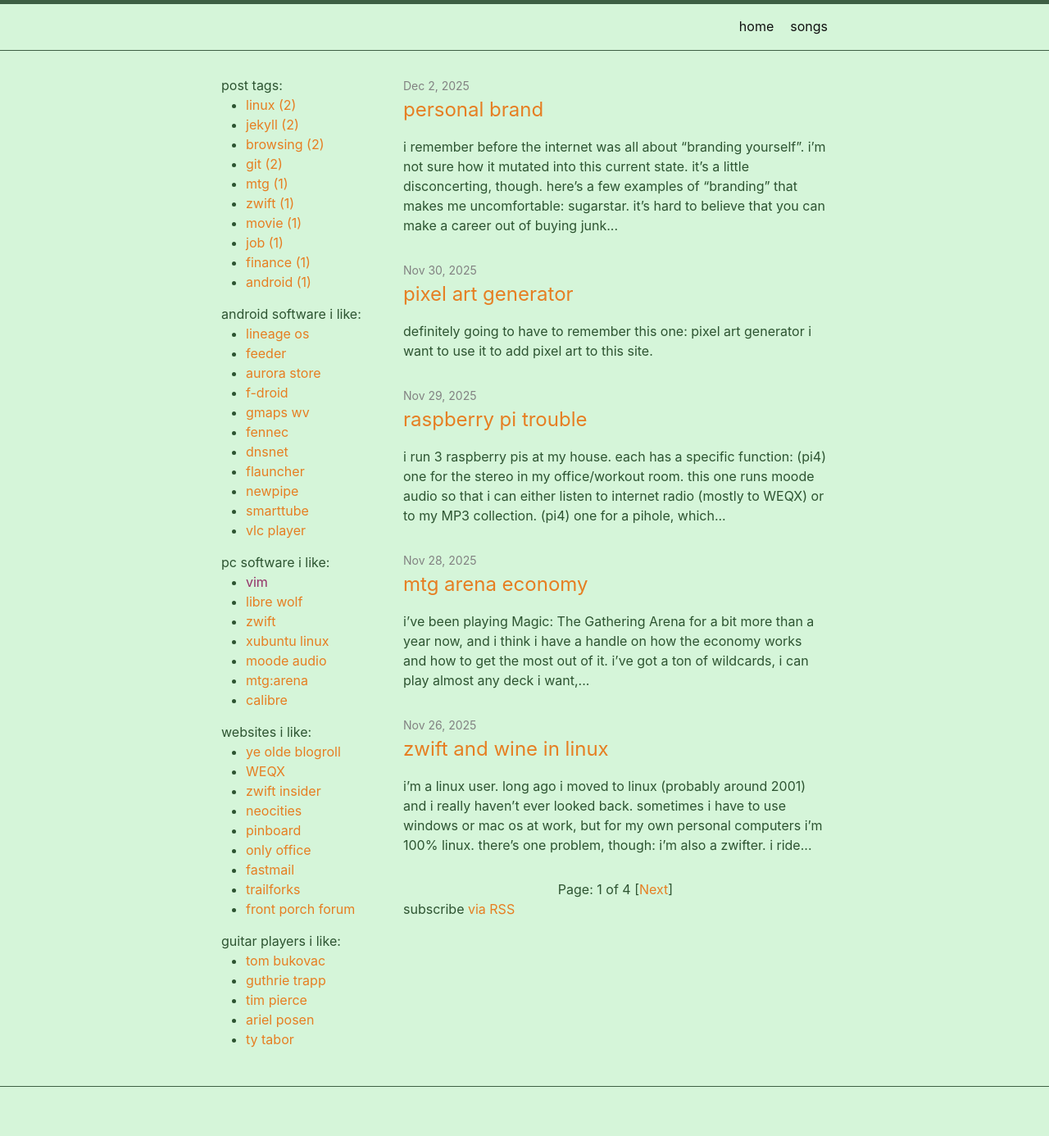
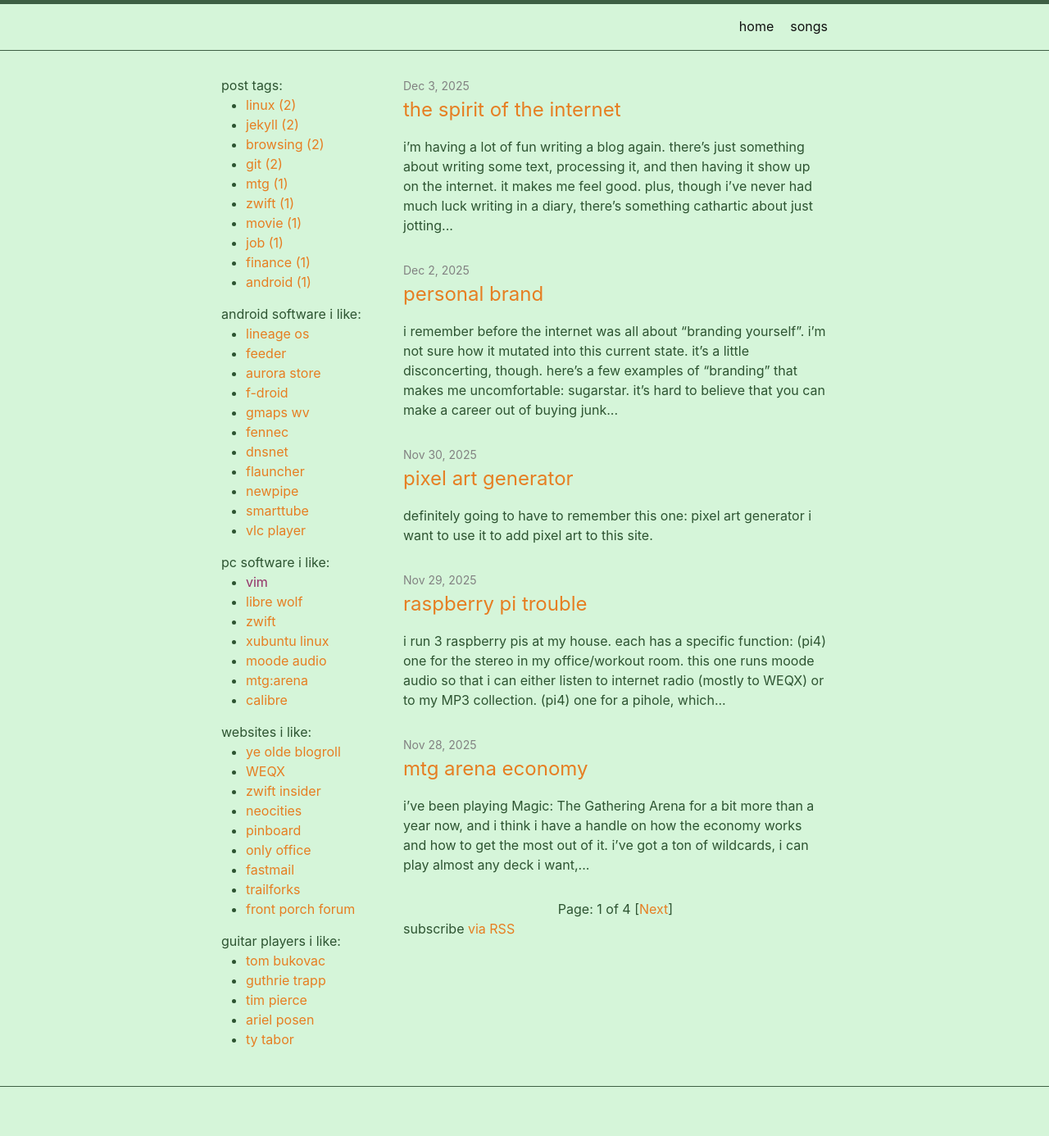
Before and after one commit to lesserraptor/blog, a Jekyll site: the page built from index.html, in a window 1280 px wide. Shown: the whole page at 82% size. Built offline with Jekyll 4.4.1, drawn with Linux system fonts in a browser that asks for light colours; the list of posts is cut into pages by our own code; some of the changed lines change nothing that is shown.

Commit message:
new post, and update to yesterday's

```diff
--- a/_posts/2025-12-02-personal_brand.md
+++ b/_posts/2025-12-02-personal_brand.md
@@ -8,6 +8,8 @@ here's a few examples of "branding" that makes me uncomfortable:
 - [sugarstar](https://www.youtube.com/@SugarStar). it's hard to believe that you can make a career out of buying junk trinkets -- and maybe that someone would want to brand themselves that way? good for her for figuring out a model that works, but it's not something i'm interested in doing or watching.
 - [sylverkit](https://www.youtube.com/@Sylverkit77). i can't help but think that the voice is an act, but maybe it's real? these minecrafter videos are fascinating in that they can essentially come up with infinite content, but again, this is a strange way to "brand" yourself.
 - [ashlizzlle](https://www.youtube.com/@Ashlizzlle). i actually watch this one occassionally, because she's really good at mtg. but the layout, the fans chatting on the screen, the weird dancing bunny... having to have a schtick like this would kill me. especially because the content is pretty good. on the other hand, i don't know if i could do this day in and day out like this.
+- [preston](https://www.youtube.com/@PrestonYT). i can't imagine doing the exact same job as my wife, and having a "popularity contest" type metric that literally can be used to compare us. i mean, on youtube, it looks like a glamorous life, but of course it does -- that's what the brand is, and you have to advertise the brand! in my mind, it would be quite hard to keep this lifestyle up for a long time.
+- [golden kobe family](https://www.youtube.com/@thegoldenkobefamily). making your brand about rescuing dogs seems really risky. for both you and the dogs. i think it's admirable to foster dogs and try to rehabilitate them, but i'm not sure you should do it as entertainment. there's one episode in particular where they "rescue" a pregnant st bernard who then attacks one of them. something about the whole thing just feels wrong; is this supposed to be "entertainment"?
 
 my biggest issue with all of this is that to brand yourself, you sort of have to pick a topic and commit to it. either i'm a commitment-phobe, or i just can't picture being that interested in a single topic. i'm probably both. someone told me once that i have lots of interests/hobbies, but i don't wnat them to become defining of me. that feels right.
 
--- /dev/null
+++ b/_posts/2025-12-03-spirit_of_internet.md
@@ -0,0 +1,18 @@
+---
+layout: post
+title: "the spirit of the internet"
+---
+i'm having a lot of fun writing a blog again. there's just something about writing some text, processing it, and then having it show up on the internet. it makes me feel good. plus, though i've never had much luck writing in a diary, there's something cathartic about just jotting down some random ideas that i don't want to lose.
+
+there's something about this that implies the "spirit of the internet" to me. contrary to what you probably see most of the time, the internet is really about sharing information, not developing brands and selling products. i have no issue with people using the internet for brands and products, but that's not the spirit of the internet. the spirit of the internet is sharing and connecting information.
+
+here's some sites that i think are doing that work still -- sites that are worth using because they don't require you to buy or be the product:
+- [front porch forum](https://frontporchforum.com/). this is literally just a collection of neighborhood email lists. it's amazing. there are some ads on it, but for the most part this is pure community. if you're lucky enough to live somewhere that uses this thing, you should subscribe to it and read it every day!
+- [craig's list](https://www.craigslist.org/). i feel like this site has fallen off a bit lately, but this is a really good example of connection/sharing over brand/product. you can find anything on craig's list. when i first moved to washington dc, it was how you found a place to live, furniture, friends, everything.
+- [wikipedia](https://www.wikipedia.org/). this thing needs no introduction. everyone goes here. all the time. it's perfect. and when it's not perfect, people fix it. for free. no brand or products here.
+- [weqx](https://www.weqx.com/). ok, this is a radio station, so they do have some commercial interests. but they give you their stream for free on the site. and they list all the tracks they play. it's a good alternative-rock radio station, but they used the internet to share/connect with you. fantastic.
+- [neocities](https://neocities.org/). the guy who runs this does make money, but by providing a service that connects/shares websites. that's perfect -- we don't need a giant corporation that constantly needs to grow; just a simple service that does the job. you can host your site for free here, and you can search through other people's sites for free. that's perfect. we need people to use this thing (or services like it) more often!
+- [pinboard](https://pinboard.in/). similar to neocities, this is one guy running this thing. and it just does the social bookmarking thing well. you DO have to buy into this one, but it's a reasonable price, and it's doing the thing you want it to do. sharing and connecting -- and you pay with dollars instead of attention.
+- [reddit](https://www.reddit.com/). this one is a little more iffy. it does run intrusive ads, and it does try to do more than it should. but it's just so GOOD at what it does, and it has better content than most of the search engines now. use this one sparingly for sure, and make sure you have ublock origin on when you browse it -- but there's a lot of sharing/connecting going on here, and i think it's worth paying attention to. my biggest gripe here is that we already had this with usenet, but usenet was too hard to use, and then google bought it and ruined it.
+
+i'm sure there are more, but i think those sites really exemplify what i'm looking for in a site that has the right "spirit". i know that other social media sites can do some of this, too, but it feels like they drain the life out of the underlying connect/share to turn it into a product -- and these sites don't do that.
```
